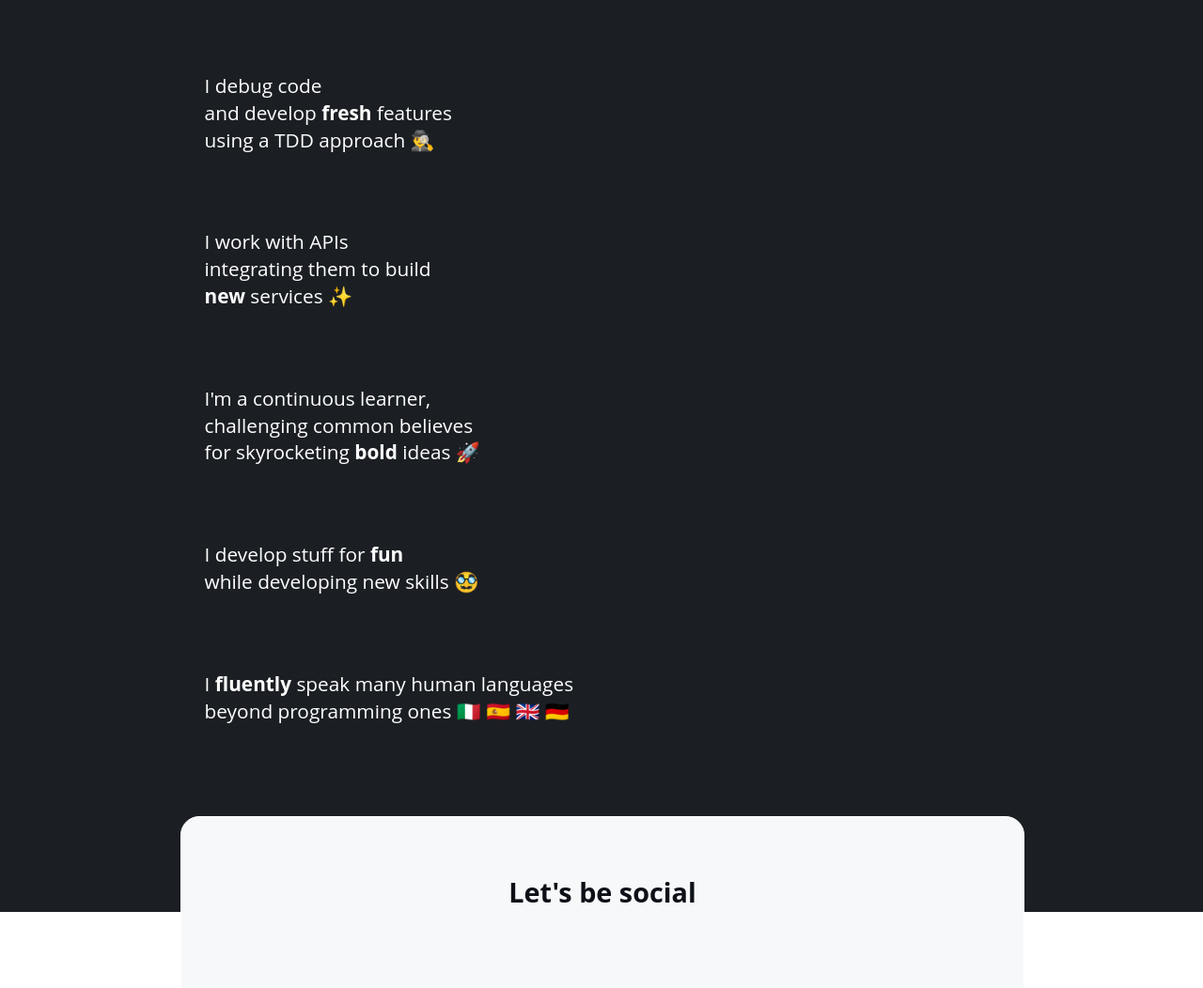
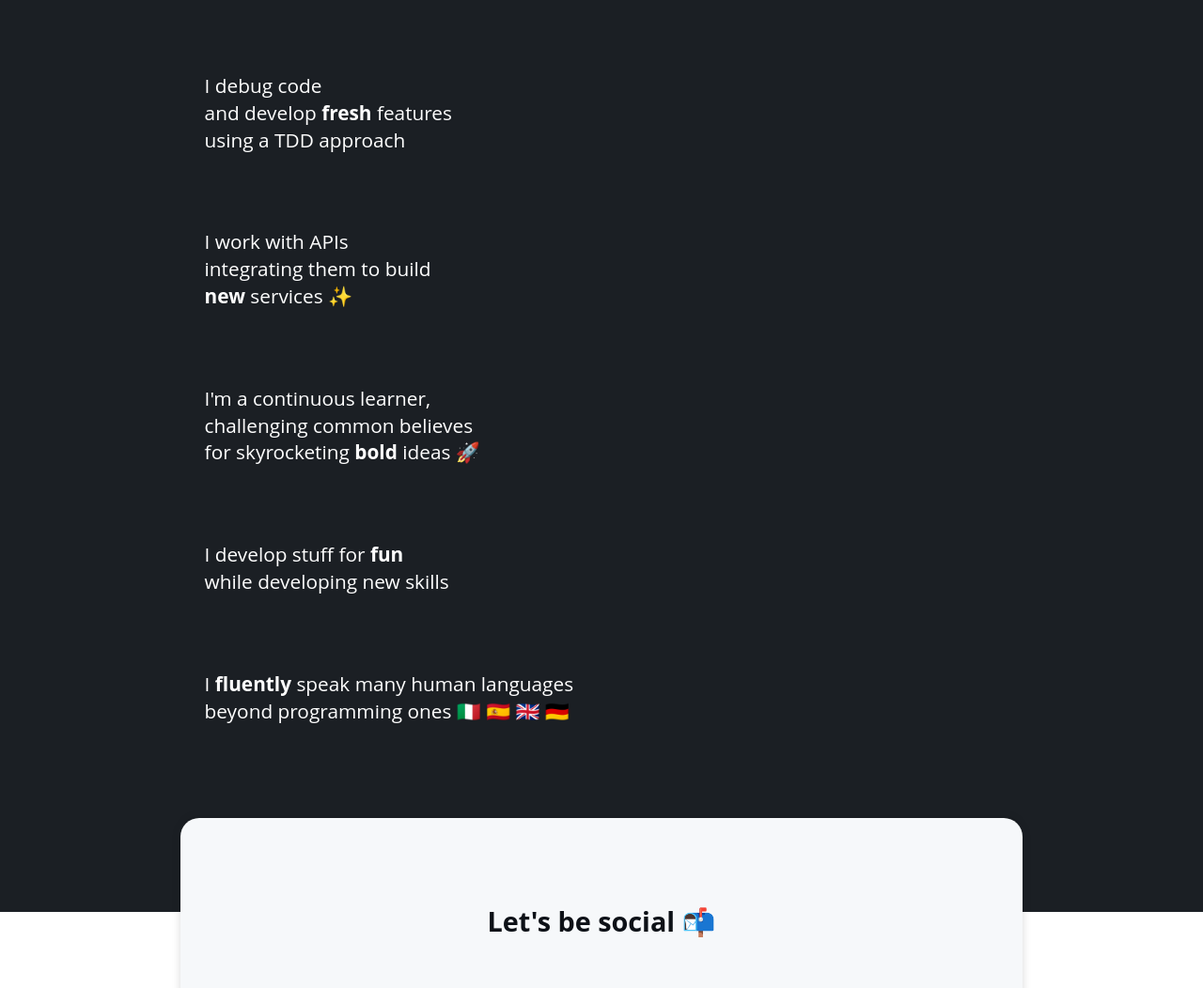
Before and after one commit to ran1000/profile, a website: page index.html in a window 1280 px wide. Shown: the part 1077-2129 px from the top of the page at 94% size. Drawn offline with nearby package versions, Linux system fonts and the light colour scheme.

Commit message:
update emoticons and div containers

```diff
--- a/index.html
+++ b/index.html
@@ -58,7 +58,7 @@
       <p class="hidden">
         I debug code <br>
         and develop <strong class="random1">fresh</strong> features <br>
-        using a TDD approach 🕵️‍♂️
+        using a TDD approach
       </p>
       <p class="hidden">
         I work with APIs <br>
@@ -72,7 +72,7 @@
       </p>
       <p class="hidden">
         I develop stuff for <strong class="random4">fun</strong><br>
-        while developing new skills 🥸
+        while developing new skills
       </p>
       <p class="hidden">
         I <strong class="random4">fluently</strong> speak many human languages<br>
@@ -91,7 +91,7 @@
     <!-- <button>
       <a href="">Discover some projects!</a>
     </button> -->
-    <h3 class="action">Let's be social</h3>
+    <h3 class="action">Let's be social 📬</h3>
     <ul class="contact-list">
       <li><a href="" target="_blank"><i class="fab fa-linkedin"></i> Linkedin</a></li>
       <li><a href="" target="_blank"><i class="fab fa-github"></i> Github</a></li>
--- a/style.css
+++ b/style.css
@@ -204,13 +204,11 @@ body {
   justify-content: space-around;
   bottom: 100px;
   width: 70%;
-  max-width: 1000px;
   height: 300px;
   margin: 0px auto;
   background-color: var(--colorBtnBack);
-  border: 1px solid var(--colorText);
   border-radius: 20px;
-  box-shadow: #1b1f24;
+  box-shadow: 0 0 10px rgba(0, 0, 0, 0.15);
 }
 
 .contact-info>h3 {
@@ -218,7 +216,7 @@ body {
   font-size: 1.8rem;
   line-height: 1.8rem;
   text-align: center;
-  padding-top: 20px;
+  padding-top: 60px;
 }
 
 .contact-list {
```
